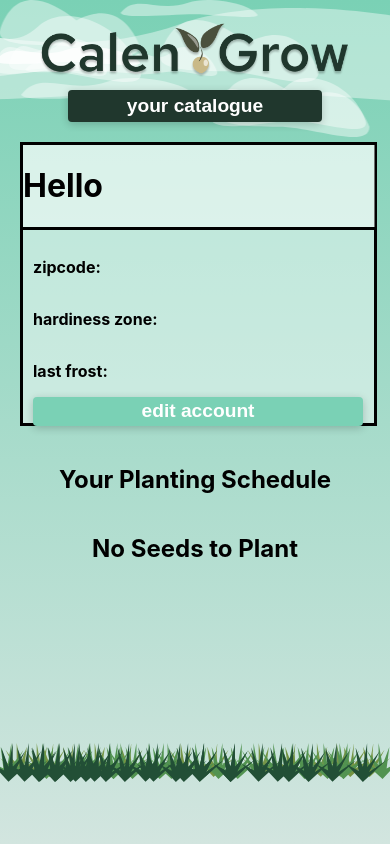
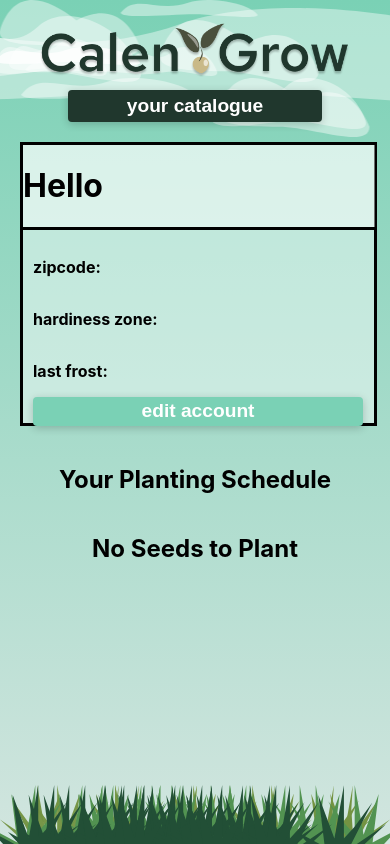
Before and after one commit to GraceGardner/calengrow, a React (Create React App) app: page /dashboard in a window 390 px wide. Built offline with nearby package versions, Linux system fonts and the light colour scheme.

Commit message:
fix grass

```diff
--- a/src/Components/ErrorModal.js
+++ b/src/Components/ErrorModal.js
@@ -17,7 +17,10 @@ const ErrorModal = () => {
         <div className='modal-content'>
           <p className='error-message'>{error}</p>
           <Link to='/'>
-            <button onClick={clearError}>Take me Home</button>
+            <button className='error-button'
+              onClick={clearError}
+            >Take me Home
+            </button>
           </Link>
         </div>
       </div>
--- a/src/Components/ScheduleCard.js
+++ b/src/Components/ScheduleCard.js
@@ -41,7 +41,7 @@ const ScheduleCard = (card) => {
               id={seed.id}
               value={seed.name}
               className='plant-button'
-              disabled = 'true'
+              disabled ={true}
             >
               planted!
             </button>
@@ -51,10 +51,12 @@ const ScheduleCard = (card) => {
     }
   )
 
+  const date = new Date(parseInt(card.date))
+
   return (
     <div className='schedule-card-container'>
      <div className='card-date-container'>
-      <p>{card.date}</p>
+      <p>{date.toLocaleString('default',{month: 'long'})} {date.getDate()}</p>
      </div>
      <div className='card-list-container'>
       {displaySeedsForDate}
--- a/src/Components/SeedSchedule.js
+++ b/src/Components/SeedSchedule.js
@@ -15,7 +15,7 @@ const SeedSchedule = () => {
     .then(data => setSeedsInCatalogue(data))
     .catch(error => setError(error))
     }
-  })
+  }, [])
 
   const formatDate = (date) => {
     let [month, day, year] = date.split('-');
@@ -52,7 +52,8 @@ const SeedSchedule = () => {
     plantDate = changeMonthsToDays(type.planting_date)
   }
   let plantingDatestamp = new Date(lastFrost).setDate(plantDate)
-  return new Date(plantingDatestamp)
+  return plantingDatestamp
+    // return new Date(plantingDatestamp)
  }
 
   const createSchedule = () => {
@@ -70,7 +71,7 @@ const SeedSchedule = () => {
 
   const displaySchedule = () => {
     const schedule = createSchedule()
-    const keys = Object.keys(schedule)
+    let keys = Object.keys(schedule).sort()
     return keys.map(key => {
       return (
         <ScheduleCard key={key} date={key} seeds={schedule[key]}/>
--- a/src/Styles/ErrorModal.scss
+++ b/src/Styles/ErrorModal.scss
@@ -1,7 +1,7 @@
 @import './_variables';
 @import './_mixins';
 
-.modal {
+.error-modal {
   position: fixed;
   z-index: 2;
   left: 0;
@@ -14,7 +14,7 @@
   justify-content: space-between;
 }
 
-.modal-box {
+.modal-content {
   display: flex;
   align-items: center;
   flex-direction: column;
@@ -28,3 +28,7 @@
   text-align: center;
   font-size: 32px;
 }
+
+.error-button {
+  @include turquoise-button();
+}
--- a/src/Styles/Grass.scss
+++ b/src/Styles/Grass.scss
@@ -1,8 +1,8 @@
 @import './_variables';
 @import './_mixins';
 
-//~~~~~~~~~~ grass ~~~~~~~~~~~~
-
+//~~~~~~~~~~ grass desktop ~~~~~~~~~~~~
+@media only screen and (min-width: 992px) {
   .grass-container {
     position: fixed;
     bottom: -2%;
@@ -172,7 +172,181 @@
     position: absolute;
     right: 1%;
   }
+}
 
+//~~~~~~~~~~~~~~~ Grass Mobile ~~~~~~~~~~~~~
+
+@media only screen and (max-width: 991px) {
+  .grass-container {
+  position: fixed;
+  bottom: -11%;
+  display: flex;
+  z-index: 1;
+  width: 100vw;
+  height: 18vh;
+}
+
+.grass-one {
+width: 40vw;
+  position: absolute;
+}
+
+.grass-two {
+width: 40vw;
+  position: absolute;
+  right: 0;
+}
+.grass-three {
+width: 40vw;
+  position: absolute;
+  right: 20%;
+}
+.grass-four {
+width: 40vw;
+  position: absolute;
+  right: 40%;
+}
+.grass-five {
+width: 40vw;
+  position: absolute;
+  left: 20%;
+}
+.grass-six {
+width: 40vw;
+  position: absolute;
+  left: 5%;
+}
+.grass-seven {
+width: 40vw;
+  position: absolute;
+  right: 5%;
+}
+.grass-eight {
+width: 40vw;
+  position: absolute;
+  right: 25%
+}
+.grass-nine {
+width: 40vw;
+  position: absolute;
+  right: 45%;
+}
+.grass-ten {
+width: 40vw;
+  position: absolute;
+  left: 25%;
+}
+.grass-eleven {
+width: 40vw;
+  position: absolute;
+  left: 10%;
+}
+.grass-twelve {
+width: 40vw;
+  position: absolute;
+  left: 15%;
+}
+.grass-thirteen {
+width: 40vw;
+  position: absolute;
+  right: 8%;
+}
+.grass-fourteen {
+width: 40vw;
+  position: absolute;
+  right: 12%;
+}
+.grass-fifteen {
+width: 40vw;
+  position: absolute;
+  right: 30%;
+}
+.grass-sixteen {
+width: 40vw;
+  position: absolute;
+  left: 30%;
+}
+.grass-seventeen {
+width: 40vw;
+  position: absolute;
+  right: -2%;
+}
+.grass-eighteen {
+width: 40vw;
+  position: absolute;
+  left: -2%;
+}
+.grass-nineteen {
+width: 40vw;
+  position: absolute;
+  left: 18%;
+}
+.grass-twenty {
+width: 40vw;
+  position: absolute;
+  left: 6%;
+}
+.grass-twenty-one {
+width: 40vw;
+  position: absolute;
+  left: 2%;
+}
+.grass-twenty-two {
+width: 40vw;
+  position: absolute;
+  right: 35%;
+}
+.grass-twenty-three {
+width: 40vw;
+  position: absolute;
+  left: 35%;
+}
+.grass-twenty-four {
+width: 40vw;
+  position: absolute;
+  left: 10%;
+}
+.grass-twenty-five {
+width: 40vw;
+  position: absolute;
+  left: 15%;
+}
+.grass-twenty-six {
+width: 40vw;
+  position: absolute;
+  left: 33%;
+}
+.grass-twenty-seven {
+width: 40vw;
+  position: absolute;
+  left: -2%;
+}
+.grass-twenty-eight {
+width: 40vw;
+  position: absolute;
+  left: 20%;
+}
+.grass-twenty-nine {
+width: 40vw;
+  position: absolute;
+  right: 20%;
+}
+.grass-thirty {
+width: 40vw;
+  position: absolute;
+  right: 35%;
+}
+.grass-thirty-one {
+width: 40vw;
+  position: absolute;
+  right: 15%;
+}
+.grass-thirty-two {
+width: 40vw;
+  position: absolute;
+  right: 1%;
+}
+}
 .grass-one:hover,
 .grass-two:hover,
 .grass-three:hover,
```
Lines whose indentation alone changed are shown as unchanged.
